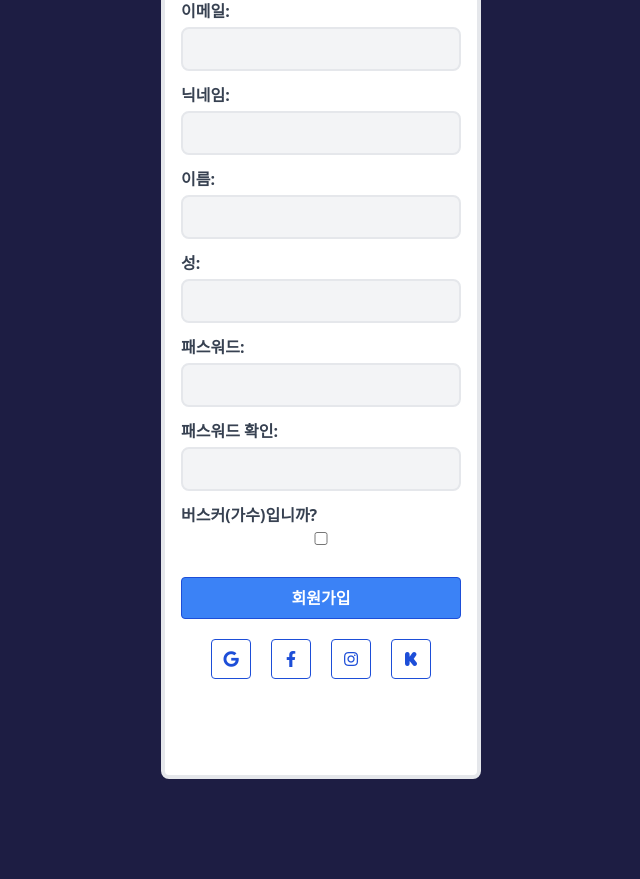
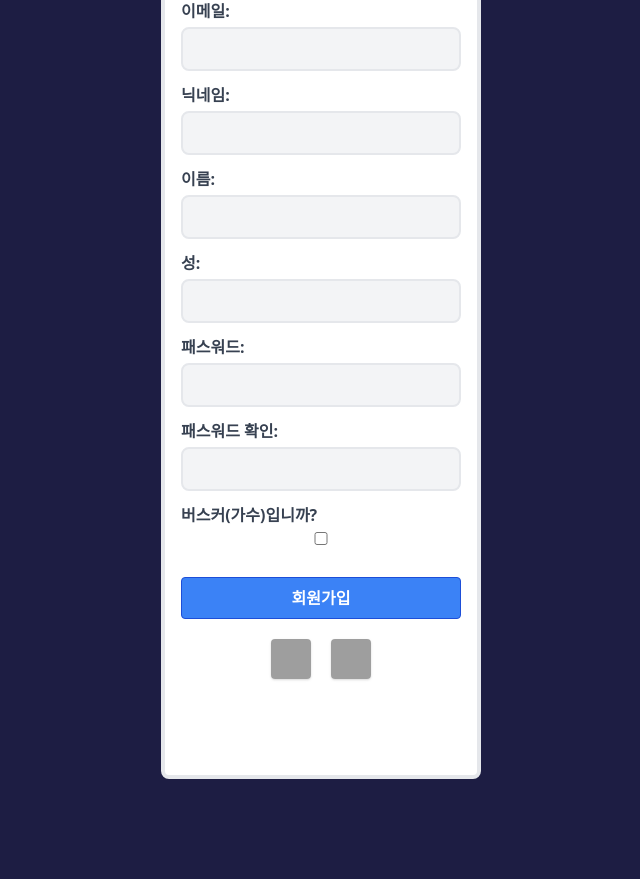
Before and after one commit to igoo-Y/busker_pipenv, a Django app: page /users/signup/ in a window 1280 px wide. Shown: the part 281-1160 px from the top of the page, without its empty margins (319-959 px from the left). Run offline with Django 3.2, Linux system fonts and the light colour scheme; style sheets or scripts are compiled from the project's sources; grey boxes are pictures that could not be loaded.

Commit message:
SNS Login - kakao

```diff
--- a/manage.py
+++ b/manage.py
@@ -2,11 +2,12 @@
 """Django's command-line utility for administrative tasks."""
 import os
 import sys
+import dotenv
 
 
 def main():
     """Run administrative tasks."""
-    os.environ.setdefault('DJANGO_SETTINGS_MODULE', 'config.settings')
+    os.environ.setdefault("DJANGO_SETTINGS_MODULE", "config.settings")
     try:
         from django.core.management import execute_from_command_line
     except ImportError as exc:
@@ -18,5 +19,6 @@ def main():
     execute_from_command_line(sys.argv)
 
 
-if __name__ == '__main__':
+if __name__ == "__main__":
+    dotenv.read_dotenv()
     main()
--- /dev/null
+++ b/templates/partials/social_login.html
@@ -0,0 +1,27 @@
+<section class="flex flex-col items-center justify-center space-y-4 mb-20">
+    <div>
+        <ul class="mt-5 flex items-center justify-around space-x-5">
+            <a href="#">
+                <li class="shadow w-10 h-10 rounded flex items-center justify-center text-blue-700 hover:bg-blue-700 hover:text-white bg-center bg-cover" style="background-image: url(https://blog.kakaocdn.net/dn/eKBsMH/btqPgGk7Fxx/Ro2eTSkL0h0YzcFdHEejl0/img.png);">
+                </li>
+            </a>
+
+            <!-- <a href="#">
+                <li class="border border-blue-700 w-10 h-10 rounded flex items-center justify-center text-blue-700 hover:bg-blue-700 hover:text-white">
+                    <i class="fab fa-facebook-f"></i>
+                </li>
+            </a>
+
+            <a href="#">
+                <li class="border border-blue-700 w-10 h-10 rounded flex items-center justify-center text-blue-700 hover:bg-blue-700 hover:text-white">
+                    <i class="fab fa-instagram"></i>
+                </li>
+            </a> -->
+
+            <a href="{% url 'users:kakao_login' %}">
+                <li class="shadow w-10 h-10 rounded flex items-center justify-center text-blue-700 hover:bg-blue-700 hover:text-white bg-cover bg-center" style="background-image: url(https://upload.wikimedia.org/wikipedia/commons/f/f2/Kakao_logo.jpg);">
+                </li>
+            </a>
+        </ul>
+    </div>
+</section>
--- a/templates/users/signup.html
+++ b/templates/users/signup.html
@@ -13,35 +13,7 @@
             <button class="bg-blue-500 hover:bg-blue-700 font-bold text-white w-24 min-w-full pt-2 pb-2 border border-blue-700 rounded mt-5" type="submit">회원가입</button>
             </form>
 
-            <section class="flex flex-col items-center justify-center space-y-4 mb-20">
-                <div>
-                    <ul class="mt-5 flex items-center justify-around space-x-5">
-                        <a href="#">
-                            <li class="border border-blue-700 w-10 h-10 rounded flex items-center justify-center text-blue-700 hover:bg-blue-700 hover:text-white">
-                                <i class="fab fa-google"></i>
-                            </li>
-                        </a>
-
-                        <a href="#">
-                            <li class="border border-blue-700 w-10 h-10 rounded flex items-center justify-center text-blue-700 hover:bg-blue-700 hover:text-white">
-                                <i class="fab fa-facebook-f"></i>
-                            </li>
-                        </a>
-
-                        <a href="#">
-                            <li class="border border-blue-700 w-10 h-10 rounded flex items-center justify-center text-blue-700 hover:bg-blue-700 hover:text-white">
-                                <i class="fab fa-instagram"></i>
-                            </li>
-                        </a>
-
-                        <a href="#">
-                            <li class="border border-blue-700 w-10 h-10 rounded flex items-center justify-center text-blue-700 hover:bg-blue-700 hover:text-white">
-                                <i class="fab fa-kickstarter-k"></i>
-                            </li>
-                        </a>
-                    </ul>
-                </div>
-            </section>
+            {% include 'partials/social_login.html' %}
         </div>
     </div>
 {% endblock %}
--- a/users/urls.py
+++ b/users/urls.py
@@ -5,6 +5,8 @@ app_name = "users"
 
 urlpatterns = [
     path("login/", views.LoginView.as_view(), name="login"),
+    path("login/kakao/", views.kakao_login, name="kakao_login"),
+    path("login/kakao/callback/", views.kakao_callback, name="kakao_callback"),
     path("logout/", views.log_out, name="logout"),
     path("signup/", views.SignUpView.as_view(), name="signup"),
     path("<int:pk>/", views.UserProfileView.as_view(), name="profile"),
--- a/users/views.py
+++ b/users/views.py
@@ -1,3 +1,4 @@
+import os
 from django.http import request
 from django.shortcuts import get_object_or_404, render, redirect
 from django.views.generic import FormView, DetailView
@@ -100,3 +101,23 @@ class UpdatePassword(PasswordChangeView):
 
     def get_success_url(self):
         return self.request.user.get_absolute_url()
+
+
+def kakao_login(request):
+    client_id = os.environ.get("KAKAO_KEY")
+    redirect_uri = "http://127.0.0.1:8000/users/login/kakao/callback"
+    return redirect(
+        f"https://kauth.kakao.com/oauth/authorize?client_id={client_id}&redirect_uri={redirect_uri}&response_type=code"
+    )
+
+
+class KakaoException(Exception):
+    pass
+
+
+def kakao_callback(request):
+    try:
+        code = request.GET.get("code")
+
+    except:
+        pass
```
Also changed, not shown: templates/users/login.html (+4 -32 lines), README.md, 2 other files.
